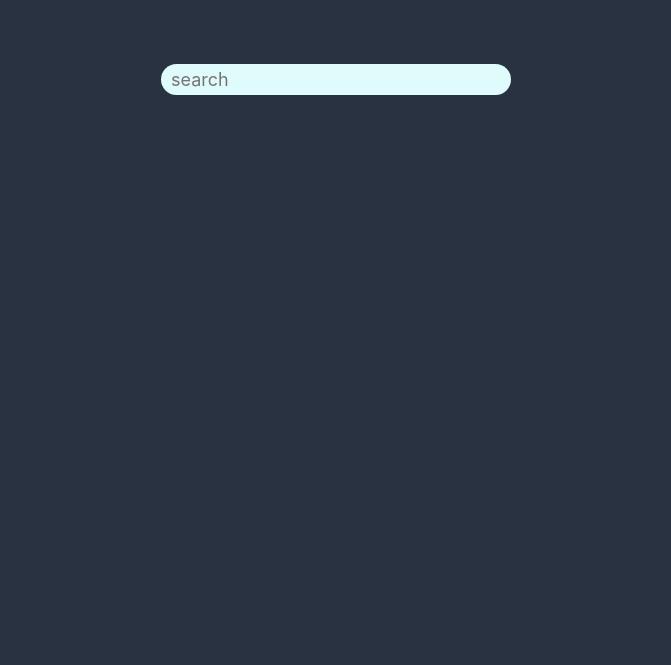
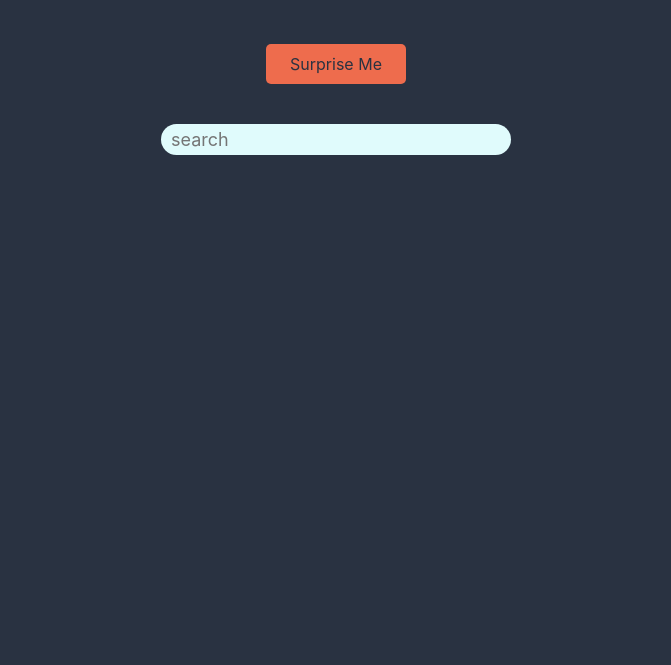
Before and after one commit to kejgind/wiki_search_app, a plain HTML site: page index.html in a window 1280 px wide. Shown: the part 135-800 px from the top of the page, without its empty margins (304-975 px from the left). Drawn offline with Linux system fonts and the light colour scheme.

Commit message:
added button for random wiki article, sends to wiki page when clicked

```diff
--- a/css/style.css
+++ b/css/style.css
@@ -27,8 +27,20 @@ body {
 }
 
 .main-header {
-	margin: 80px 0;
+	margin: 70px 0;
 	text-align: center;
+}
+
+.btn {
+	background-color: var(--color-4);
+	border-radius: 5px;
+	color: var(--color-5);
+	display: block;
+	margin: 0 auto 40px;
+	padding: 10px 20px;
+	text-align: center;
+	text-decoration: none;
+	width: 100px;
 }
 
 .main-form {
--- a/index.html
+++ b/index.html
@@ -11,6 +11,7 @@
 
 	<div class="container">
 		<h1 class="main-header">Free Code Camp Wikipedia Search App</h1>
+		<a href="https://en.wikipedia.org/wiki/Special:Random" target="_blank" class="btn">Surprise Me</a>
 		<form class="main-form" id="main-form">
 			<input type="search" name="" id="search-box" class="search-box" placeholder="search">
 		</form>
```
